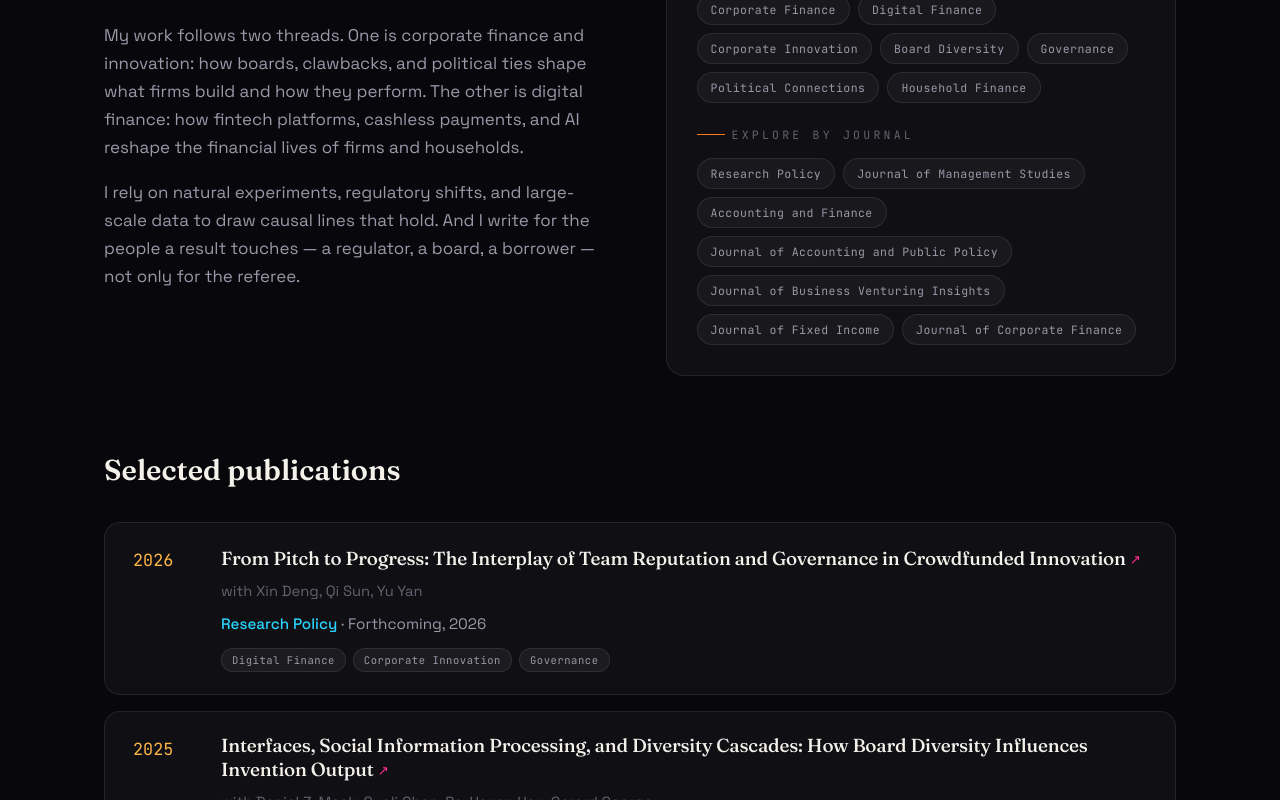
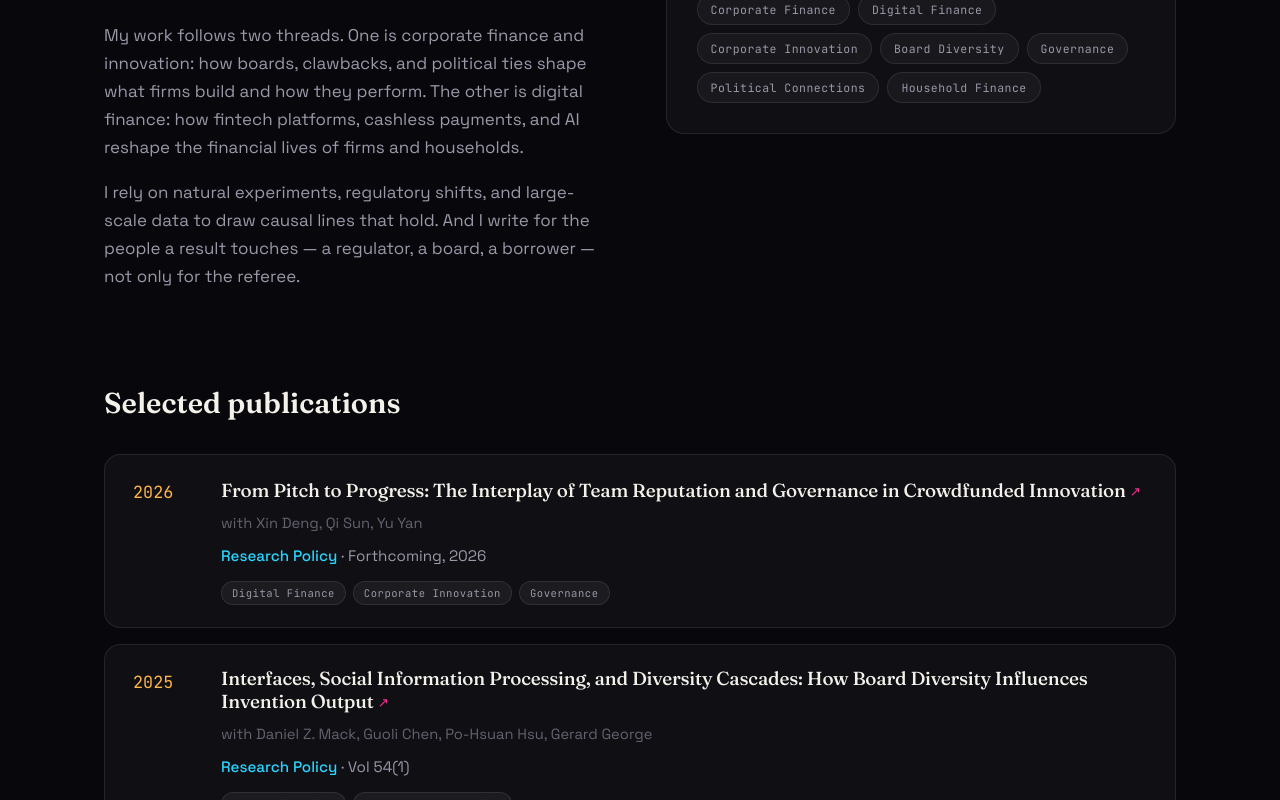
Before and after one commit to bizlytk2/per_web, a React (Vite) app: page / in a window 1280 px wide. Shown: the part 2060-2860 px from the top of the page. Built offline with nearby package versions, Linux system fonts and the light colour scheme.

Commit message:
Drop journal filter

```diff
--- a/src/App.jsx
+++ b/src/App.jsx
@@ -232,8 +232,6 @@ function About() {
 }
 
 /* ---------- Research (with interactive filtering) ---------- */
-const venues = [...new Set(publications.map(p => p.venue))]
-
 function Research() {
   // filter = { type: 'all' | 'focus' | 'venue', value: string }
   const [filter, setFilter] = useState({ type: 'all', value: null })
@@ -282,12 +280,6 @@ function Research() {
                 <button key={f} className={`fchip ${isActive('focus', f) ? 'on' : ''}`} onClick={() => toggle('focus', f)}>{f}</button>
               ))}
             </div>
-            <span className="eyebrow" style={{ marginTop: 22, display: 'inline-flex' }}>Explore by journal</span>
-            <div className="filter-group">
-              {venues.map(v => (
-                <button key={v} className={`fchip cool ${isActive('venue', v) ? 'on' : ''}`} onClick={() => toggle('venue', v)}>{v}</button>
-              ))}
-            </div>
           </div>
         </Reveal>
       </div>
@@ -309,8 +301,7 @@ function Research() {
                 <PaperLink url={p.url} className="pub-title-link"><h4>{p.title} {p.url && <span className="ext">↗</span>}</h4></PaperLink>
                 <div className="auth">{p.authors}</div>
                 <div className="venue">
-                  <button className="venue-link" onClick={() => toggle('venue', p.venue)}>{p.venue}</button>
-                  {p.detail ? ` · ${p.detail}` : ''}
+                  <em>{p.venue}</em>{p.detail ? ` · ${p.detail}` : ''}
                 </div>
                 {p.focus && (
                   <div className="tags">
```
Also changed, not shown: vite.config.js.timestamp-1782580159234-2f75f7561481b.mjs (added, +11 -0 lines).
